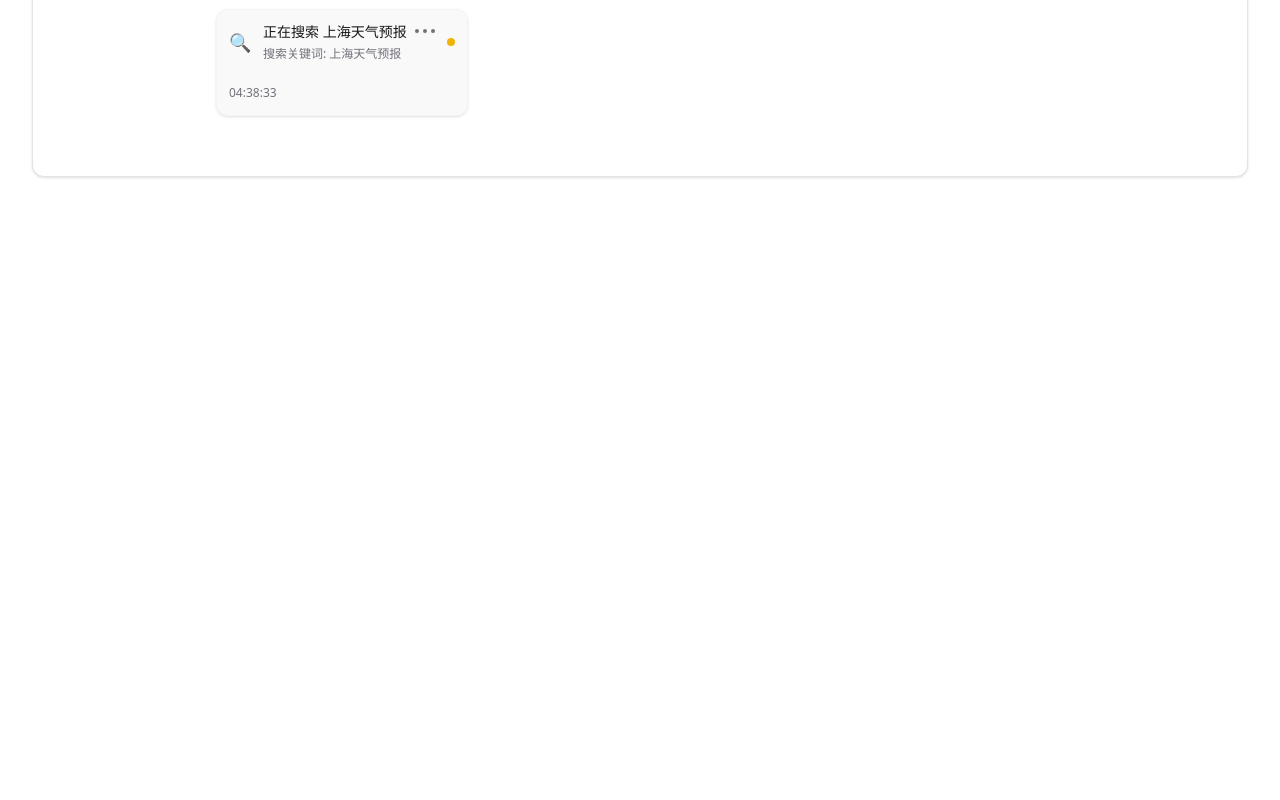
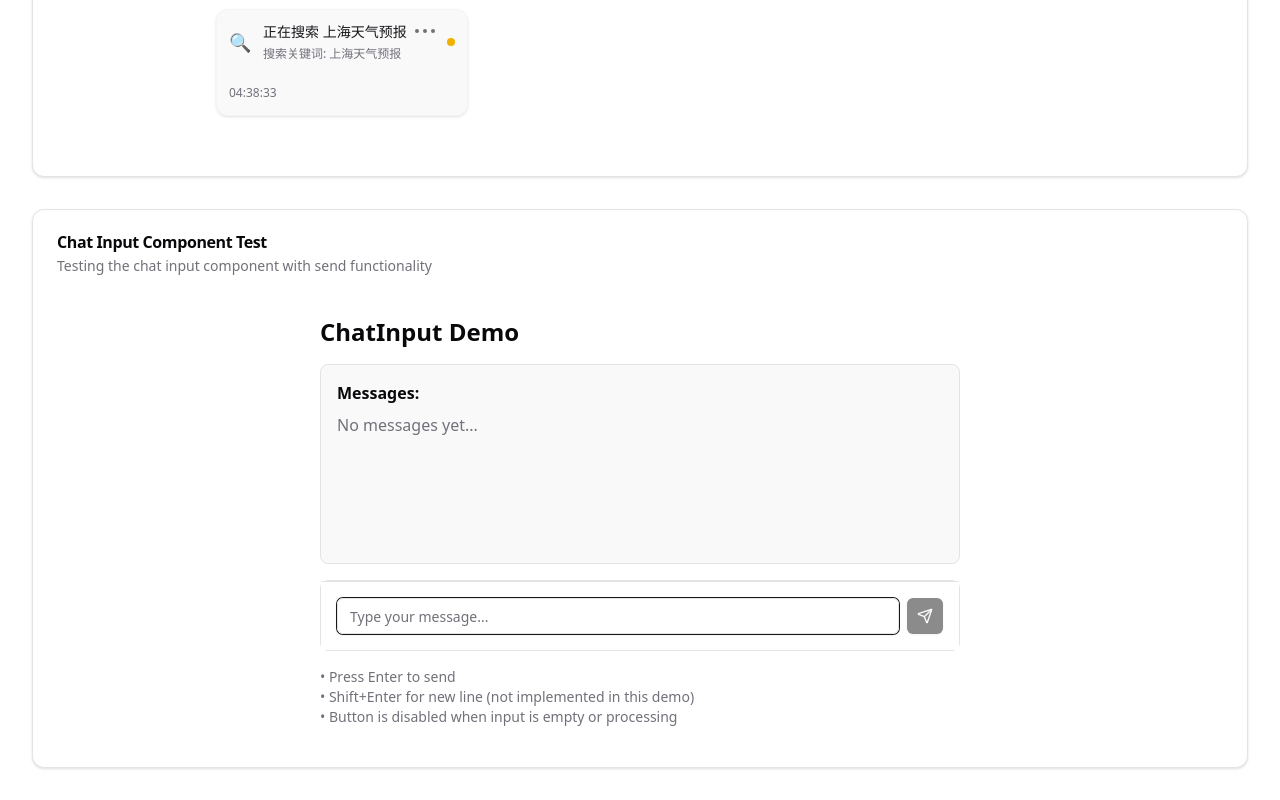
Before and after one commit to hczs/simple-perplexity, a Next.js app in the folder frontend/: page /test in a window 1280 px wide. Shown: the part 1972-2772 px from the top of the page. Before the commit the page ends 2181 px from the top, so only its background shows below. Built offline with nearby package versions, Linux system fonts and the light colour scheme.

Commit message:
feat: 创建输入组件

```diff
--- a/frontend/src/app/test/page.tsx
+++ b/frontend/src/app/test/page.tsx
@@ -1,3 +1,4 @@
+import { ChatInputDemo } from "@/components/chat/ChatInputDemo";
 import { MessageDemo } from "@/components/chat/MessageDemo";
 import { Button } from "@/components/ui/button";
 import {
@@ -107,6 +108,18 @@ export default function TestPage() {
           <MessageDemo />
         </CardContent>
       </Card>
+
+      <Card>
+        <CardHeader>
+          <CardTitle>Chat Input Component Test</CardTitle>
+          <CardDescription>
+            Testing the chat input component with send functionality
+          </CardDescription>
+        </CardHeader>
+        <CardContent>
+          <ChatInputDemo />
+        </CardContent>
+      </Card>
     </div>
   );
 }
--- /dev/null
+++ b/frontend/src/components/chat/ChatInput.tsx
@@ -0,0 +1,59 @@
+"use client";
+
+import { Button } from "@/components/ui/button";
+import { Input } from "@/components/ui/input";
+import { Send } from "lucide-react";
+import { KeyboardEvent, useState } from "react";
+
+interface ChatInputProps {
+  onSendMessage: (message: string) => void;
+  disabled: boolean;
+  placeholder?: string;
+}
+
+export function ChatInput({
+  onSendMessage,
+  disabled,
+  placeholder = "输入您的消息...",
+}: ChatInputProps) {
+  const [message, setMessage] = useState("");
+
+  const handleSend = () => {
+    const trimmedMessage = message.trim();
+    if (trimmedMessage && !disabled) {
+      onSendMessage(trimmedMessage);
+      setMessage("");
+    }
+  };
+
+  const handleKeyDown = (e: KeyboardEvent<HTMLInputElement>) => {
+    if (e.key === "Enter" && !e.shiftKey) {
+      e.preventDefault();
+      handleSend();
+    }
+  };
+
+  const isMessageEmpty = !message.trim();
+
+  return (
+    <div className="flex gap-2 p-4 border-t bg-background">
+      <Input
+        value={message}
+        onChange={(e) => setMessage(e.target.value)}
+        onKeyDown={handleKeyDown}
+        placeholder={placeholder}
+        disabled={disabled}
+        className="flex-1"
+        autoFocus
+      />
+      <Button
+        onClick={handleSend}
+        disabled={disabled || isMessageEmpty}
+        size="icon"
+        className="shrink-0"
+      >
+        <Send className="h-4 w-4" />
+      </Button>
+    </div>
+  );
+}
--- /dev/null
+++ b/frontend/src/components/chat/ChatInputDemo.tsx
@@ -0,0 +1,54 @@
+"use client";
+
+import { useState } from "react";
+import { ChatInput } from "./ChatInput";
+
+export function ChatInputDemo() {
+  const [messages, setMessages] = useState<string[]>([]);
+  const [isDisabled, setIsDisabled] = useState(false);
+
+  const handleSendMessage = (message: string) => {
+    setMessages((prev) => [...prev, message]);
+
+    // Simulate processing delay
+    setIsDisabled(true);
+    setTimeout(() => {
+      setIsDisabled(false);
+    }, 2000);
+  };
+
+  return (
+    <div className="max-w-2xl mx-auto p-4 space-y-4">
+      <h2 className="text-2xl font-bold">ChatInput Demo</h2>
+
+      <div className="border rounded-lg p-4 min-h-[200px] bg-muted/50">
+        <h3 className="font-semibold mb-2">Messages:</h3>
+        {messages.length === 0 ? (
+          <p className="text-muted-foreground">No messages yet...</p>
+        ) : (
+          <div className="space-y-2">
+            {messages.map((message, index) => (
+              <div key={index} className="p-2 bg-background rounded border">
+                {message}
+              </div>
+            ))}
+          </div>
+        )}
+      </div>
+
+      <div className="border rounded-lg">
+        <ChatInput
+          onSendMessage={handleSendMessage}
+          disabled={isDisabled}
+          placeholder={isDisabled ? "Processing..." : "Type your message..."}
+        />
+      </div>
+
+      <div className="text-sm text-muted-foreground">
+        <p>• Press Enter to send</p>
+        <p>• Shift+Enter for new line (not implemented in this demo)</p>
+        <p>• Button is disabled when input is empty or processing</p>
+      </div>
+    </div>
+  );
+}
--- a/frontend/src/components/chat/index.ts
+++ b/frontend/src/components/chat/index.ts
@@ -1,2 +1,3 @@
+export { ChatInput } from "./ChatInput";
 export { MessageItem } from "./MessageItem";
 export { ToolCallDisplay } from "./ToolCallDisplay";
```
Also changed, not shown: frontend/.kiro/specs/chat-interface/tasks.md, 1 other file (tests, documents, lock files or other folders).
